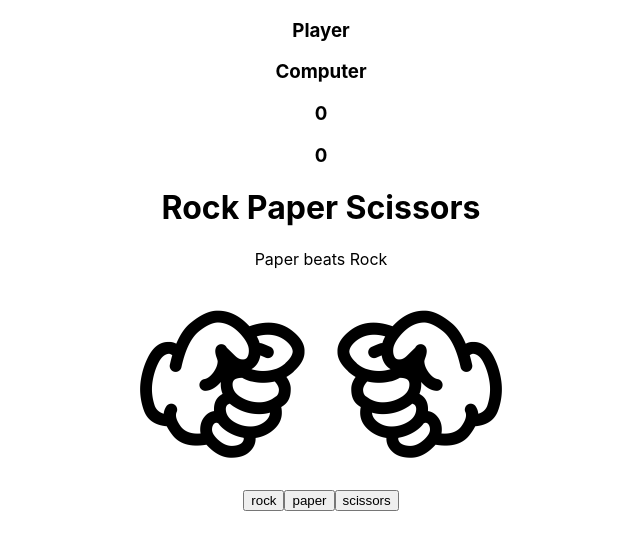
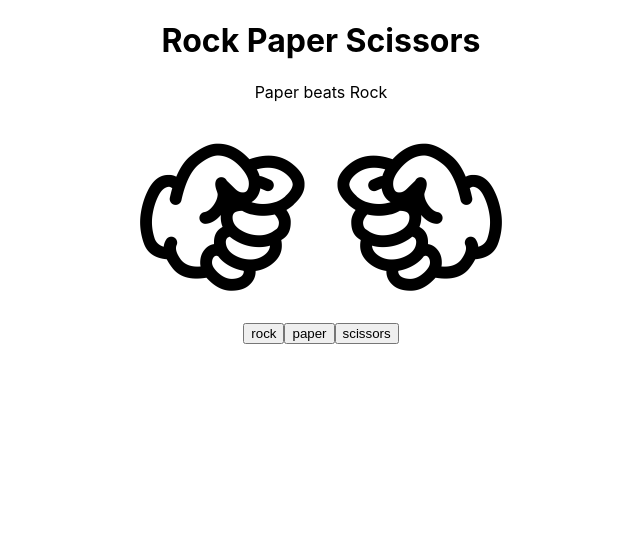
Before and after one commit to MadFarmer101/rock-paper-scissors, a React (Create React App) app: page / in a window 1280 px wide. Shown: the top 550 px of the page, without its empty margins (319-959 px from the left). Built offline with nearby package versions, Linux system fonts and the light colour scheme.

Commit message:
Giving up on a Score feature, unable to get it to work for now

```diff
--- a/src/App.jsx
+++ b/src/App.jsx
@@ -50,14 +50,6 @@ class App extends Component {
     const { player, computer, message } = this.state;
   return (
     <div className="App">
-      <div id="scoreboard">
-        <h3>Player</h3>
-        <h3>Computer</h3>
-      </div>
-      <div id="score">
-        <h3 id="players-score">0</h3>
-        <h3 id="computers-score">0</h3>
-      </div>
       <div>
         <h1 id="title">Rock Paper Scissors</h1>
         <p id="rules">Paper beats Rock</p>
@@ -66,7 +58,7 @@ class App extends Component {
         <PlayersChoice item={player} />
         <ComputersChoice item={computer} />
       </div>
-      <div className="message"> { message ? this.playingGame() : null }</div>
+      <div className="message"> {message ? this.playingGame() : null}</div>
       <div>
         <button
             id="rock"
```
